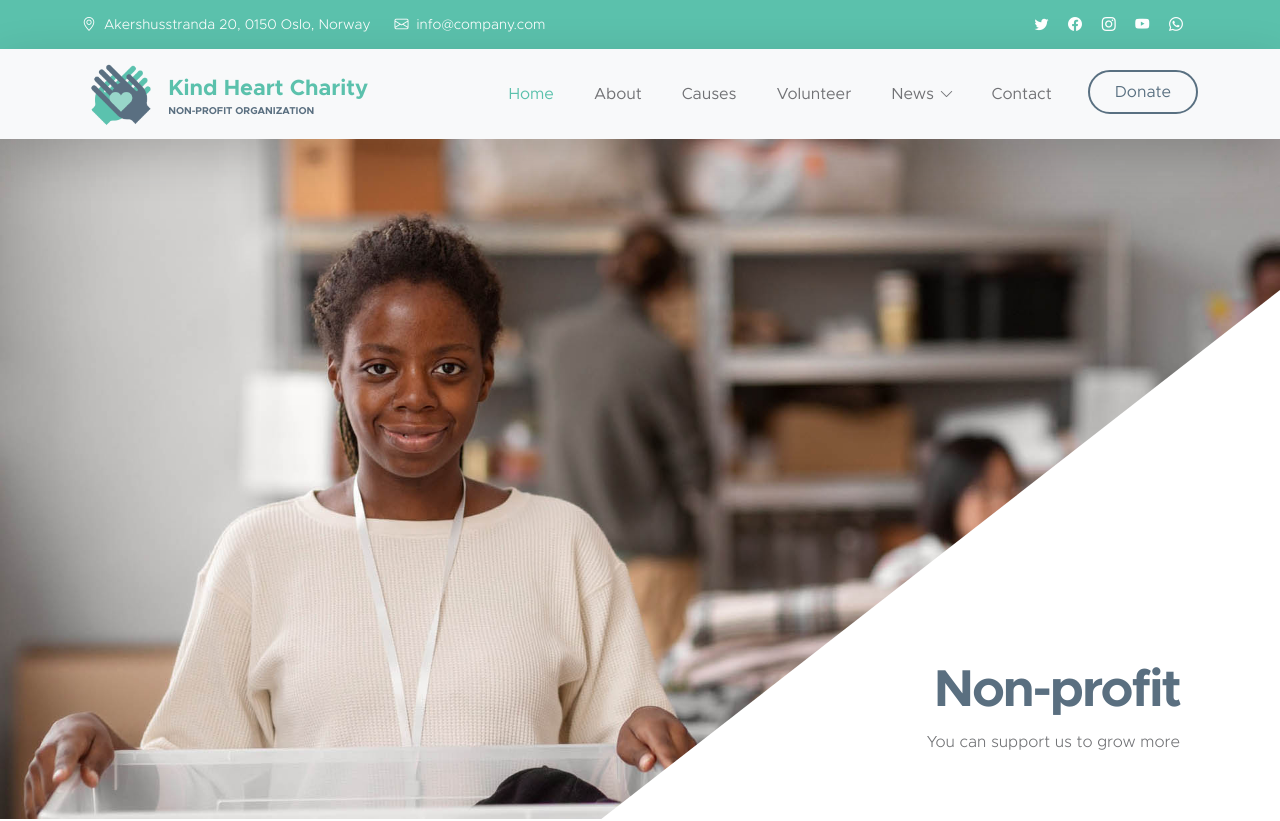
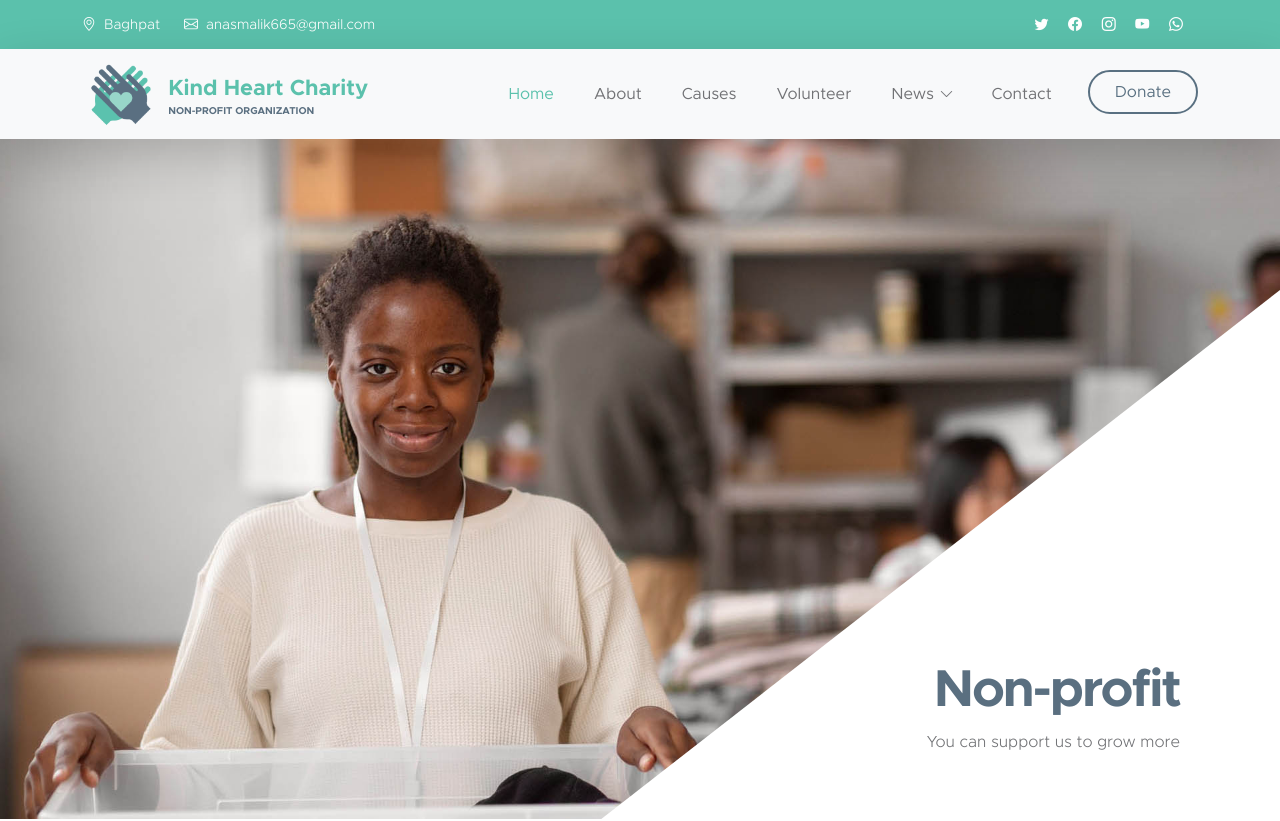
Before and after one commit to anasmalik228/anas_donate, a plain HTML site: page index.html in a window 1280 px wide. Shown: the top 821 px of the page. Drawn offline with Linux system fonts and the light colour scheme.

Commit message:
Update index.html

```diff
--- a/index.html
+++ b/index.html
@@ -34,14 +34,14 @@ https://templatemo.com/tm-581-kind-heart-charity
                     <div class="col-lg-8 col-12 d-flex flex-wrap">
                         <p class="d-flex me-4 mb-0">
                             <i class="bi-geo-alt me-2"></i>
-                            Akershusstranda 20, 0150 Oslo, Norway
+                            Baghpat
                         </p>
 
                         <p class="d-flex mb-0">
                             <i class="bi-envelope me-2"></i>
 
                             <a href="mailto:info@company.com">
-                                info@company.com
+                                anasmalik665@gmail.com
                             </a>
                         </p>
                     </div>
@@ -866,8 +866,8 @@ https://templatemo.com/tm-581-kind-heart-charity
                                     <p class="d-flex mb-2">
                                         <i class="bi-telephone me-2"></i>
 
-                                        <a href="tel: 7417932132">
-                                            7417932132
+                                        <a href="tel: 120-240-9600">
+                                           +91 7417932132
                                         </a>
                                     </p>
 
@@ -875,7 +875,7 @@ https://templatemo.com/tm-581-kind-heart-charity
                                         <i class="bi-envelope me-2"></i>
 
                                         <a href="mailto:info@yourgmail.com">
-                                            donate@charity.org
+                                            anasmalik665@gmail.com
                                         </a>
                                     </p>
 
@@ -889,7 +889,7 @@ https://templatemo.com/tm-581-kind-heart-charity
                                 <h2>Contact form</h2>
 
                                 <p class="mb-4">Or, you can just send an email:
-                                    <a href="#">info@charity.org</a>
+                                    <a href="#">anasmalik665@gmail.com</a>
                                 </p>
                                 <div class="row">
                                     <div class="col-lg-6 col-md-6 col-12">
```
